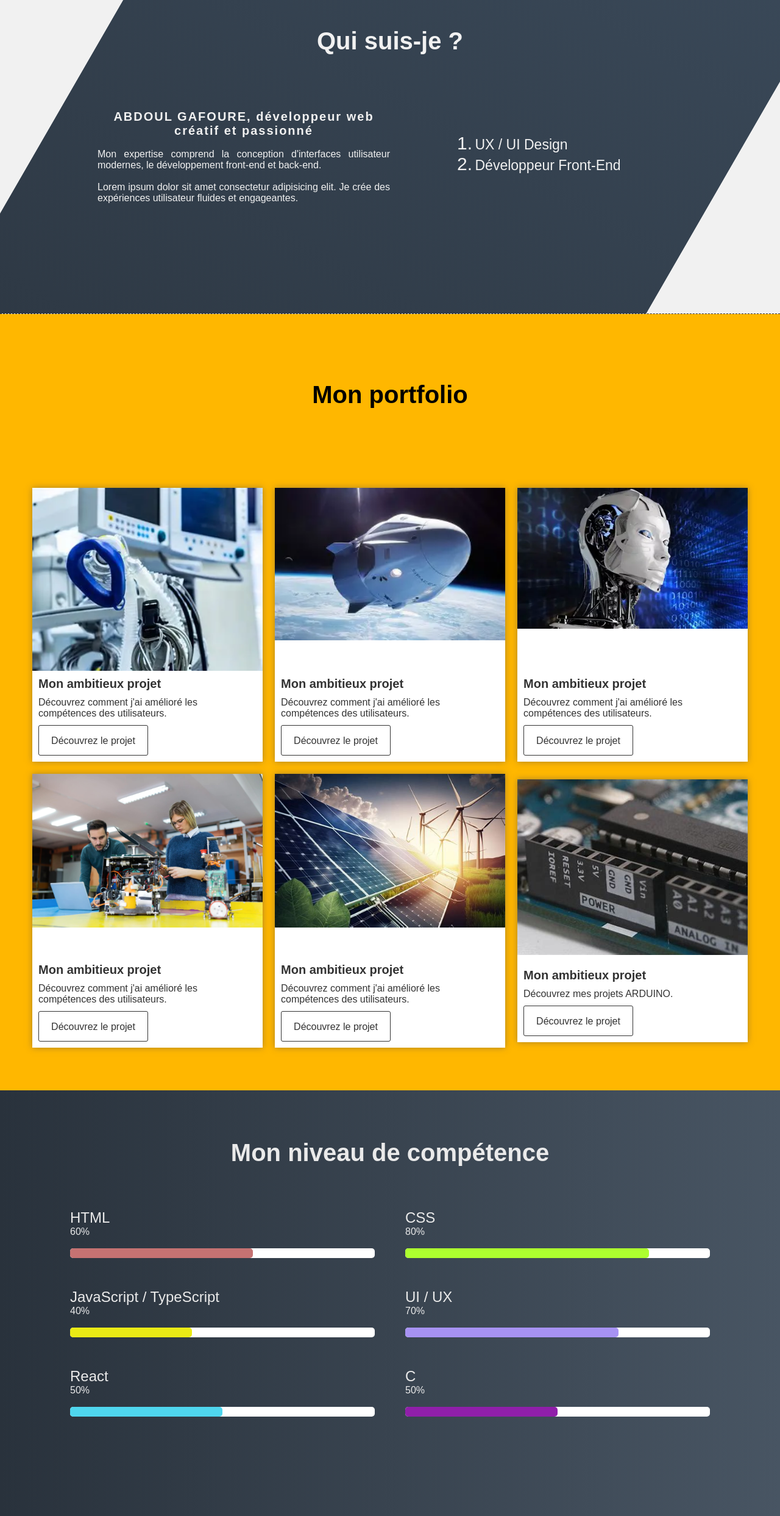
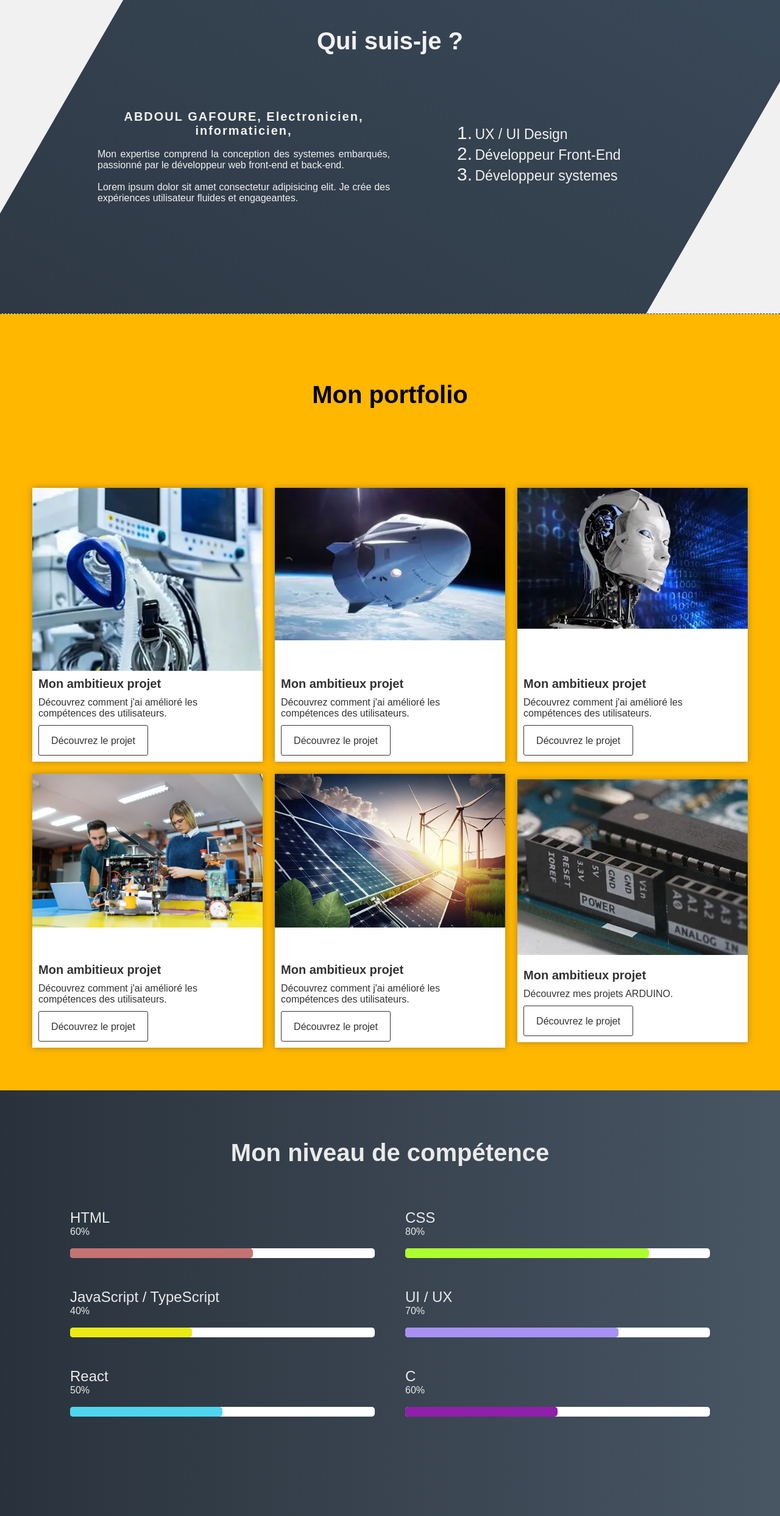
Before and after one commit to Abdoul-Gafoure/portfolio, a plain HTML site: page index.html in a window 1280 px wide. Shown: the part 906-3392 px from the top of the page at 61% size. Drawn offline with nearby package versions, Linux system fonts and the light colour scheme; a script that the page names is missing.

Commit message:
mise à jour

```diff
--- a/index.html
+++ b/index.html
@@ -90,8 +90,8 @@
         <div class="container">
             <div class="fond-form"></div>
             <div class="pres-gauche">
-                <h3>ABDOUL GAFOURE, développeur web créatif et passionné</h3><br>
-                <p>Mon expertise comprend la conception d'interfaces utilisateur modernes, le développement front-end et back-end.</p><br>
+                <h3>ABDOUL GAFOURE, Electronicien, informaticien,</h3><br>
+                <p>Mon expertise comprend la conception des systemes embarqués, passionné par le développeur web front-end et back-end.</p><br>
                 <p>Lorem ipsum dolor sit amet consectetur adipisicing elit. Je crée des expériences utilisateur fluides et engageantes.</p>
             </div>
             <div class="pres-droite">
@@ -103,6 +103,10 @@
                     <li class="items-liste">
                         <span class="chiffre">2.</span>
                         <p class="txt-liste">Développeur Front-End</p>
+                    </li>
+                    <li class="items-liste">
+                        <span class="chiffre">3.</span>
+                        <p class="txt-liste">Développeur systemes</p>
                     </li>
 
                 </ul>
@@ -210,7 +214,7 @@
         </div>
         <div class="cont-range">
             <p class="skill">C</p>
-            <p class="number-skill">50%</p>
+            <p class="number-skill">60%</p>
             <div class="bare b6"></div>
             <div class="grises"></div>
         </div>
--- a/script.js
+++ b/script.js
@@ -20,12 +20,12 @@ if (window.matchMedia('(max-width: 1200px)').matches) {
 
 // === Animation Typewriter ===
 const txtAnim = document.querySelector(".animation");
-let writer = new Typewriter(txtAnim, {
+let writerp = new Typewriter(txtAnim, {
     loop: true,
     deleteSpeed: 20,
 });
 
-writer
+writerp
     .pauseFor(1800)
     .changeDelay(20)
     .typeString("Salut! c'est <strong>GAFOURE</strong>, je suis ")
@@ -47,12 +47,12 @@ writer
     .start();
 
 const pAnim = document.querySelector(".paragraph");
-let writerP = new Typewriter(pAnim, {
+let writer = new Typewriter(pAnim, {
     loop: true,
     deleteSpeed: 20,
 });
 
-writerP
+writer
     .pauseFor(1800)
     .changeDelay(20)
     .typeString("Bienvenue sur la page de présentation de mes projets ARDUINO")
```
Also changed, not shown: MesProjets.html (+3 -0 lines).
